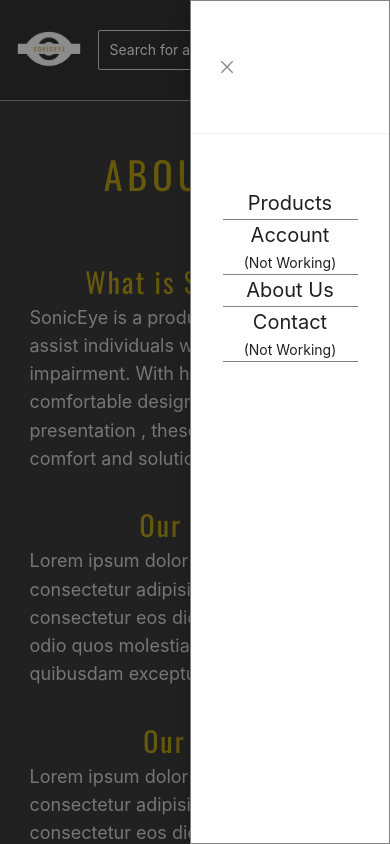
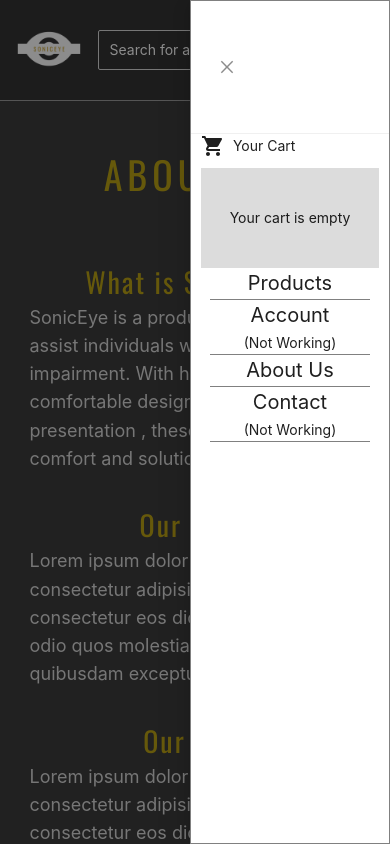
Before and after one commit to ElsonNezaj/soniceye, a React (Create React App) app: page /about in a window 390 px wide. Both pictures are taken after a click on the button 348 px from the left and 50 px from the top of the page. Built offline with nearby package versions, Linux system fonts and the light colour scheme.

Commit message:
created cart viewer for mobile

```diff
--- a/src/components/Header/index.jsx
+++ b/src/components/Header/index.jsx
@@ -7,6 +7,7 @@ import { useState } from "react";
 import appLogo from "../../assets/images/logo/soniceyeLogo.png";
 import ProductSearch from "./ProductSearch";
 import UserNavigation from "./UserNavigation";
+import { ShoppingCart } from "@mui/icons-material";
 
 export default function Header() {
   const [isDrawerOpen, setIsDrawerOpen] = useState(false);
@@ -52,9 +53,20 @@ export default function Header() {
         open={isDrawerOpen}
         width={200}
         onClose={() => setIsDrawerOpen(false)}
+        bodyStyle={{ padding: "0px 10px 0px 10px" }}
         className={styles.drawer}
       >
         <div className={styles.drawerContentContainer}>
+          <div className={styles.cartContainer}>
+            <Typography className={styles.title}>
+              <ShoppingCart /> &nbsp; Your Cart
+            </Typography>
+            <div className={styles.itemsContainer}>
+              <Typography className={styles.label}>
+                Your cart is empty
+              </Typography>
+            </div>
+          </div>
           <Link to="/products" onClick={() => setIsDrawerOpen(false)}>
             <Typography className={styles.drawerContent}>Products</Typography>
           </Link>
--- a/src/components/Header/styles.module.scss
+++ b/src/components/Header/styles.module.scss
@@ -155,7 +155,6 @@
   width: 100%;
   height: 80%;
   display: flex;
-  margin-top: 20%;
   flex-direction: column;
   justify-content: space-around;
 }
@@ -174,3 +173,18 @@
     font-size: 14px;
   }
 }
+
+.title {
+  display: flex;
+  align-items: center;
+}
+
+.itemsContainer {
+  width: 100%;
+  display: flex;
+  justify-content: center;
+  align-items: center;
+  height: 100px;
+  background-color: rgb(220, 220, 220);
+  margin-top: 10px;
+}
```
